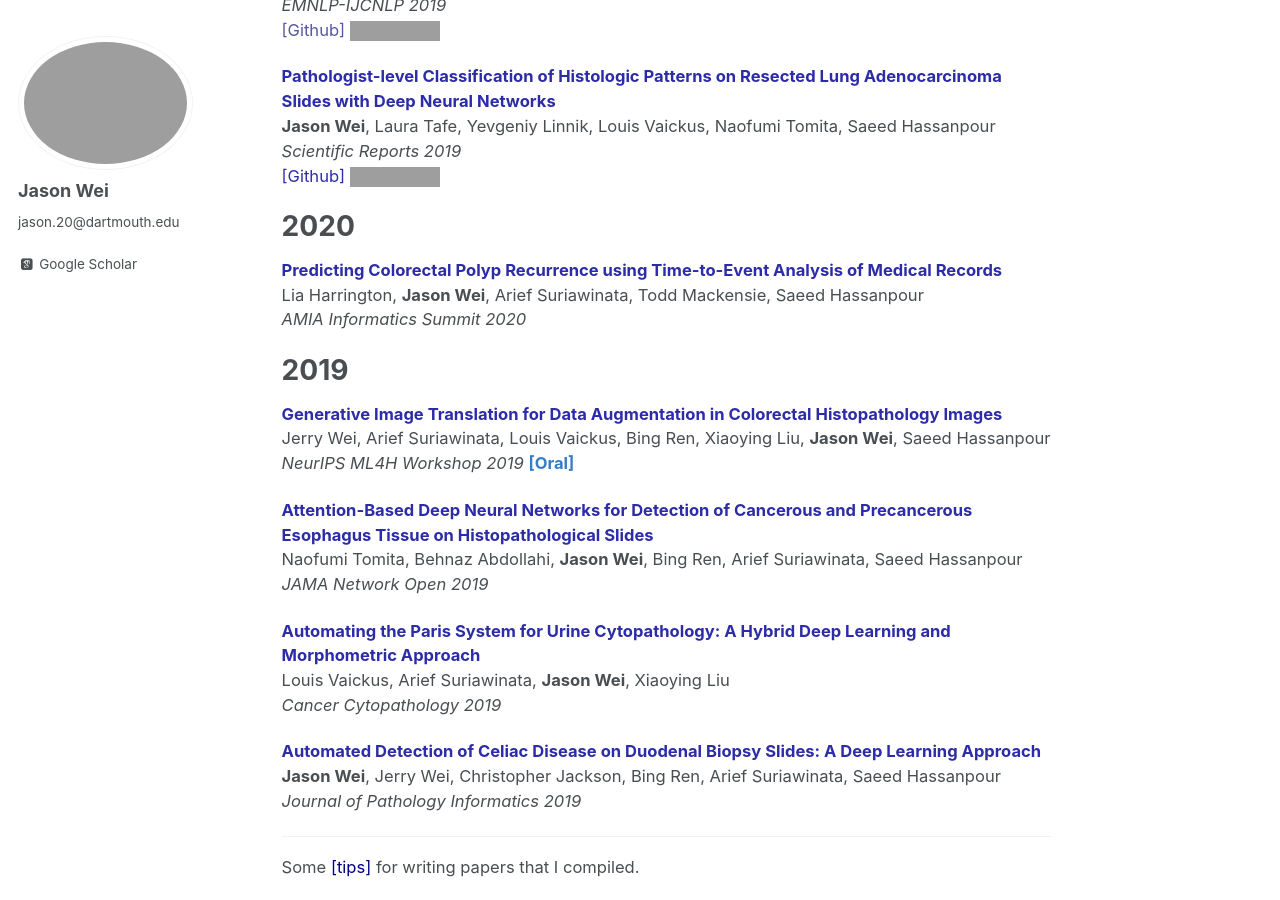
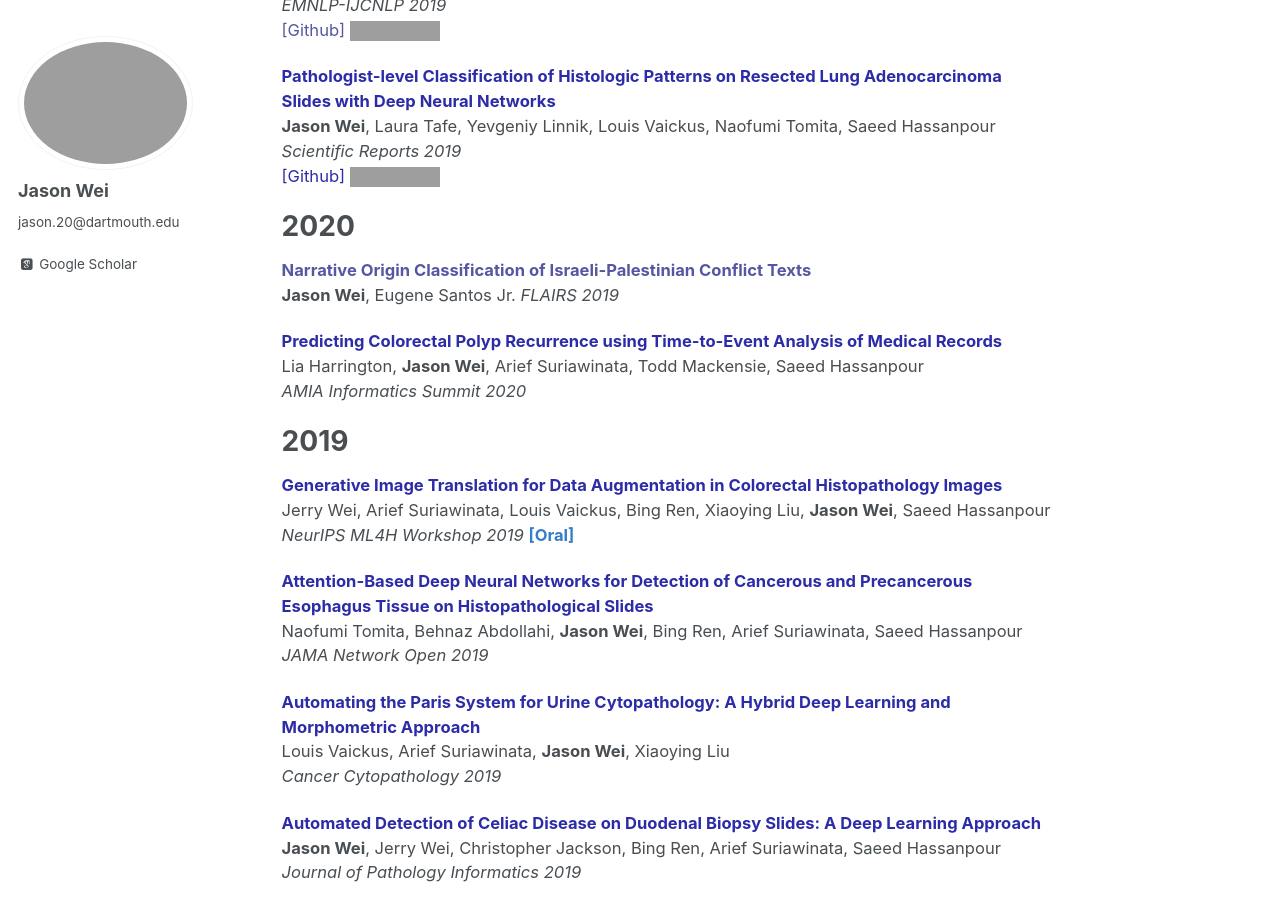
Before and after one commit to jasonwei20/jasonwei20.github.io, a Jekyll site: the page built from _pages/about.md, in a window 1280 px wide and 900 px high, scrolled down 398 px. Built offline with Jekyll 4.4.1, drawn with Linux system fonts in a browser that asks for light colours; some web fonts are replaced; grey boxes are pictures that could not be loaded.

Commit message:
add flairs acceptance

```diff
--- a/_pages/about.md
+++ b/_pages/about.md
@@ -30,6 +30,9 @@
 <img height="16" src="https://img.shields.io/github/stars/BMIRDS/deepslide.svg?logo=github&logoColor=white&colorA=navy&link=https://github.com/BMIRDS/deepslide&link=https://github.com/BMIRDS/deepslide">
 
 # 2020
+<a style="color:#5656a2" target="_blank"><b>Narrative Origin Classification of Israeli-Palestinian Conflict Texts</b></a> <br>
+**Jason Wei**, Eugene Santos Jr.
+*FLAIRS 2019*
 
 <a href="https://arxiv.org/abs/1911.07368" style="color:#2C2CA8" target="_blank"><b>Predicting Colorectal Polyp Recurrence using Time-to-Event Analysis of Medical Records</b></a> <br>
 Lia Harrington, **Jason Wei**, Arief Suriawinata, Todd Mackensie, Saeed Hassanpour
```
